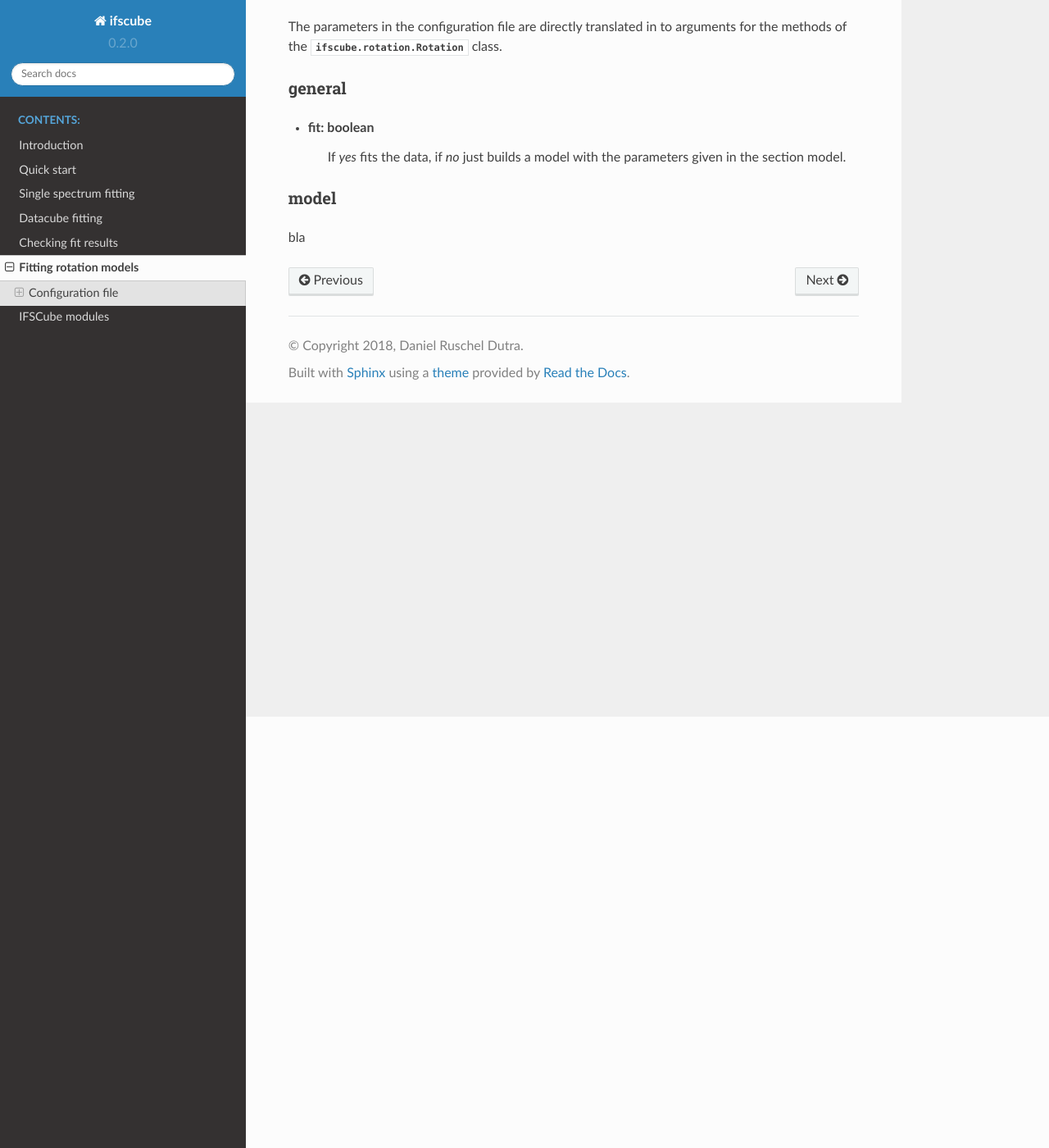
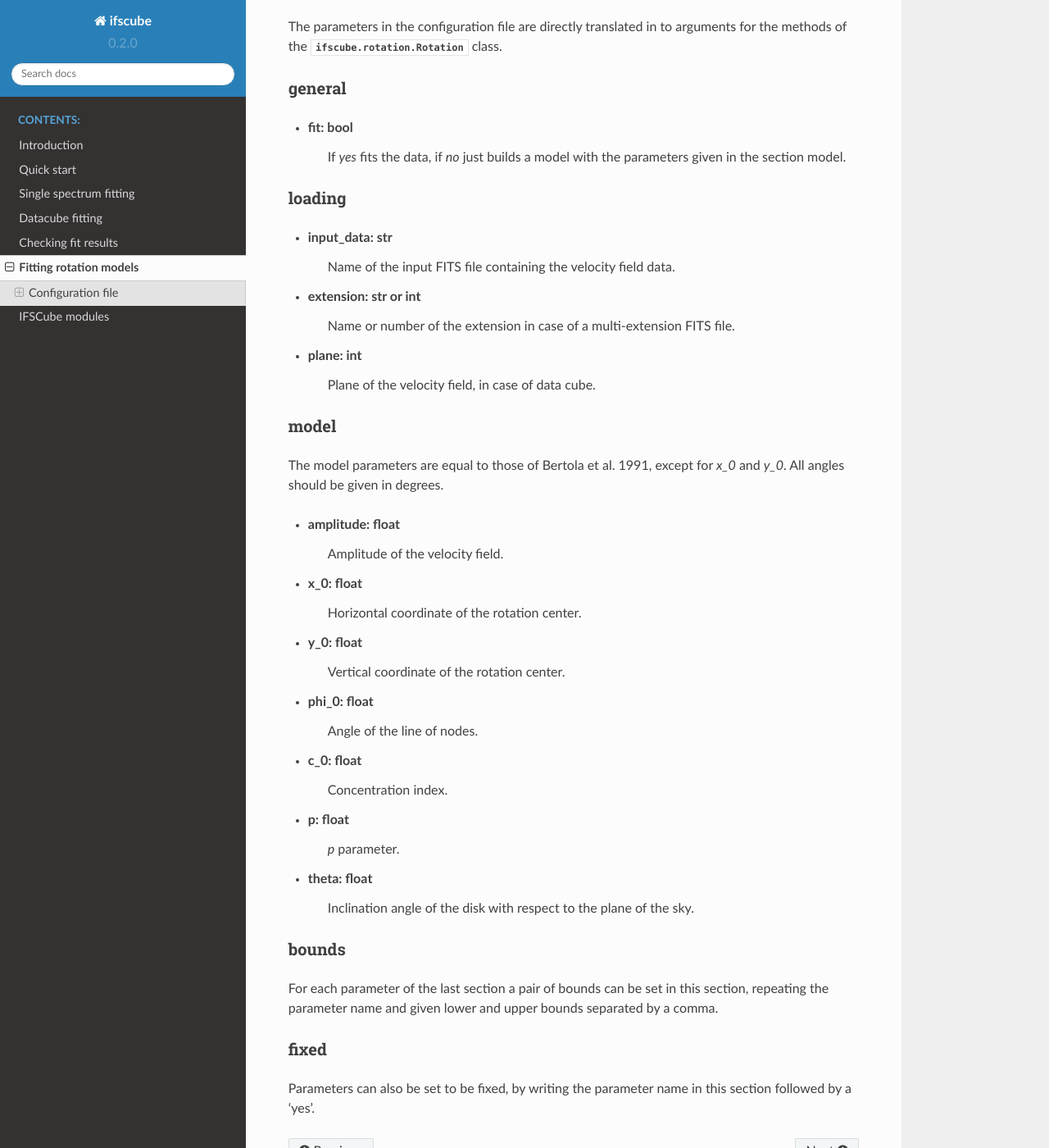
Before and after one commit to danielrd6/ifscube, a Sphinx documentation site: the page built from docs/rotation.rst, in a window 1280 px wide and 1400 px high, scrolled down 526 px. Shown: the whole window at 82% size. Built offline with Sphinx 7.4.7 and the Read the Docs theme 2.0.0, drawn with Linux system fonts in a browser that asks for light colours.

Commit message:
Additions to the documentation of fit_rotation.

```diff
--- a/docs/rotation.rst
+++ b/docs/rotation.rst
@@ -27,12 +27,50 @@ for the methods of the :class:`ifscube.rotation.Rotation` class.
 general
 *******
 
-* fit: boolean
+* fit: bool
     If *yes* fits the data, if *no* just builds a model with the parameters given
     in the section :ref:`model`.
 
 
+loading
+*******
+
+* input_data: str
+    Name of the input FITS file containing the velocity field data.
+* extension: str or int
+    Name or number of the extension in case of a multi-extension FITS file.
+* plane: int
+    Plane of the velocity field, in case of data cube.
+
 model
 *****
 
-bla
+The model parameters are equal to those of Bertola et al. 1991, except for *x_0* and *y_0*.
+All angles should be given in degrees.
+
+* amplitude: float
+    Amplitude of the velocity field.
+* x_0: float
+    Horizontal coordinate of the rotation center.
+* y_0: float
+    Vertical coordinate of the rotation center.
+* phi_0: float
+    Angle of the line of nodes.
+* c_0: float
+    Concentration index.
+* p: float
+    *p* parameter.
+* theta: float
+    Inclination angle of the disk with respect to the plane of the sky.
+
+bounds
+******
+
+For each parameter of the last section a pair of bounds can be set in this section,
+repeating the parameter name and given lower and upper bounds separated by a comma.
+
+fixed
+*****
+
+Parameters can also be set to be fixed, by writing the parameter name in this section
+followed by a 'yes'.
```
